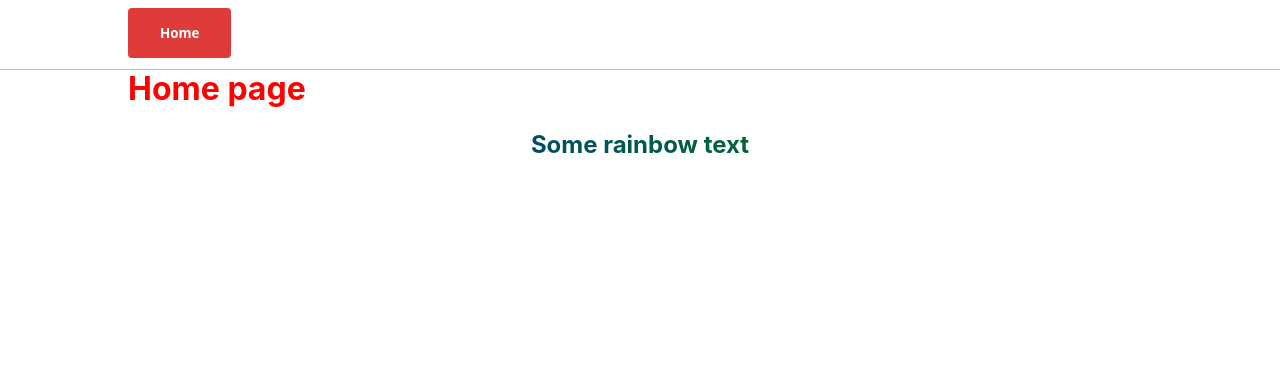
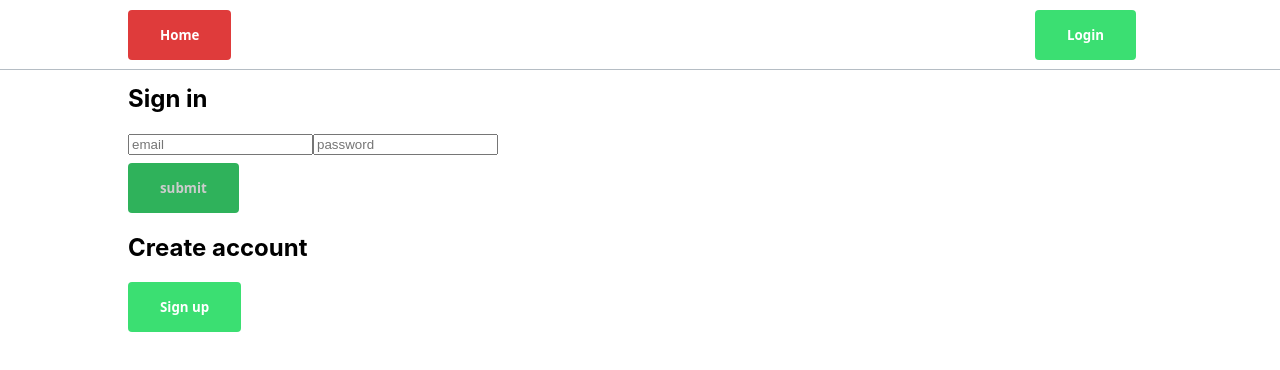
Before and after one commit to seng-fudge/frontend, a Next.js app: page /login in a window 1280 px wide. Shown: the top 370 px of the page. Built offline with nearby package versions, Linux system fonts and the light colour scheme.

Commit message:
Added login form and signup form

```diff
--- /dev/null
+++ b/components/logoutButton.js
@@ -0,0 +1,16 @@
+export default function LogoutButton() {
+  const { email } = useContext(UserContext);
+
+  return (
+    <button className="btn-red" onClick={logout}>
+      Logout of {email}
+    </button>
+  );
+}
+
+function logout() {
+  const { setEmail, setPassword } = useContext(UserContext);
+
+  setEmail(null);
+  setPassword(null);
+}
--- a/components/navbar.js
+++ b/components/navbar.js
@@ -1,11 +1,24 @@
 import Link from "next/link";
+import { useContext } from "react";
+import { UserContext } from "../lib/context";
 
 export default function NavBar() {
+  const { email } = useContext(UserContext);
+
   return (
     <nav className="navbar">
-      <Link href="/">
-        <button className="btn-red">Home</button>
-      </Link>
+      <ul>
+        <li>
+          <Link href="/">
+            <button className="btn-red">Home</button>
+          </Link>
+        </li>
+        {email ? (<li><Link href="/login">
+          <button className="btn-red">Logout</button>
+        </Link></li>) : (<li><Link href="/login">
+          <button className="btn-green">Login</button>
+        </Link></li>)}
+      </ul>
     </nav>
   );
 }
--- a/lib/context.js
+++ b/lib/context.js
@@ -1,3 +1,12 @@
 import { createContext } from "react";
 
-export const UserContext = createContext({createToken: null, sendToken: null});
+export const UserContext = createContext({
+  createToken: null,
+  setCreateToken: null,
+  sendToken: null,
+  setSendToken: null,
+  email: null,
+  setEmail: null,
+  password: null,
+  setPassword: null,
+});
--- a/package.json
+++ b/package.json
@@ -9,6 +9,7 @@
     "lint": "next lint"
   },
   "dependencies": {
+    "lodash": "^4.17.21",
     "next": "^12.1.0",
     "react": "17.0.2",
     "react-dom": "17.0.2"
--- a/pages/_app.js
+++ b/pages/_app.js
@@ -4,13 +4,24 @@ import { UserContext } from "../lib/context";
 import "../styles/globals.css";
 
 function MyApp({ Component, pageProps }) {
-
-  const [createToken, setCreateToken] = useState(null)
-  const [sendToken, setSendToken] = useState(null)
-
+  const [createToken, setCreateToken] = useState(null);
+  const [sendToken, setSendToken] = useState(null);
+  const [email, setEmail] = useState(null);
+  const [password, setPassword] = useState(null);
 
   return (
-    <UserContext.Provider value={{createToken, sendToken}}>
+    <UserContext.Provider
+      value={{
+        createToken,
+        setCreateToken,
+        sendToken,
+        setSendToken,
+        email,
+        setEmail,
+        password,
+        setPassword,
+      }}
+    >
       <NavBar />
       <Component {...pageProps} />
     </UserContext.Provider>
--- a/pages/login.js
+++ b/pages/login.js
@@ -1,12 +1,66 @@
-import Head from 'next/head'
-import Image from 'next/image'
-import styles from '../styles/Home.module.css'
+import Head from "next/head";
+import Image from "next/image";
+import { useContext } from "react/cjs/react.development";
+import { useState } from "react";
+import { UserContext } from "../lib/context";
+import styles from "../styles/Home.module.css";
+import Link from "next/link";
+import LogoutButton from "../components/logoutButton";
 
 export default function Home() {
+  const { email } = useContext(UserContext);
+
+  return <main>{email ? <LogoutButton/> : <SigninForm />}</main>;
+}
+
+function SigninForm() {
+  const [formEmail, setFormEmail] = useState("");
+  const [formPassword, setFormPassword] = useState("");
+
+  const onChangeEmail = (e) => {
+    const val = e.target.value;
+
+    setFormEmail(val);
+  };
+
+  const onChangePassword = (e) => {
+    const val = e.target.value;
+
+    setFormPassword(val);
+  };
+
+  const onSubmit = async (e) => {
+    //TODO Add api login call
+  };
+
   return (
-    <main>
-      <h1 className='red_text'>Home page</h1>
-      <h2 className={styles.rainbow_text}>Some rainbow text</h2>
-    </main>
+    <section>
+      <h2>Sign in</h2>
+      <form onSubmit={onSubmit}>
+        <input
+          name="email"
+          placeholder="email"
+          value={formEmail}
+          onChange={onChangeEmail}
+        />
+        <input
+          name="password"
+          placeholder="password"
+          value={formPassword}
+          onChange={onChangePassword}
+        />
+        <button
+          type="submit"
+          className="btn-green"
+          disabled={!formEmail || !formPassword}
+        >
+          submit
+        </button>
+      </form>
+      <h2>Create account</h2>
+      <Link href="/signup">
+        <button className="btn-green">Sign up</button>
+      </Link>
+    </section>
   );
 }
--- a/styles/globals.css
+++ b/styles/globals.css
@@ -7,7 +7,7 @@ body {
 }
 
 main {
-  padding: 3rem 10vw;
+  padding: 4rem 10vw;
 }
 
 :root {
@@ -87,7 +87,18 @@ a {
   margin: 0.5rem 1rem 0.5rem 0;
 }
 
+button:disabled,
+button[disabled]{
+  filter: brightness(80%);
+  cursor: not-allowed;
+}
+
 button.btn-red {
   background-color: var(--color-red);
   color: white;
 }
+
+button.btn-green {
+  background-color: var(--color-green);
+  color: white;
+}
```
Also changed, not shown: pages/signup.js (added, +65 -0 lines), 1 other file (tests, documents, lock files or other folders).
